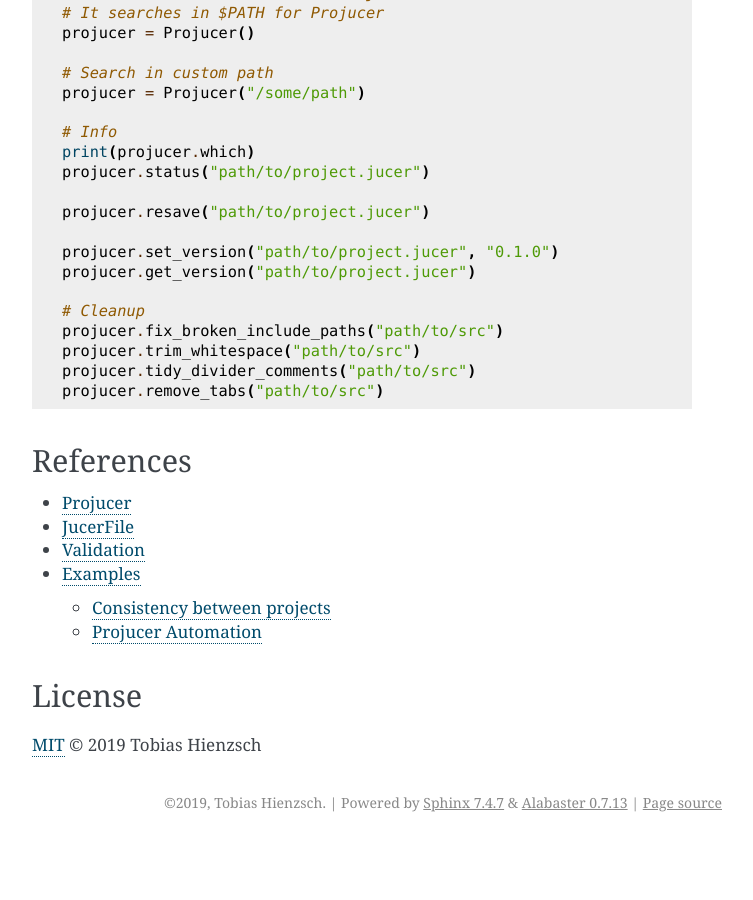
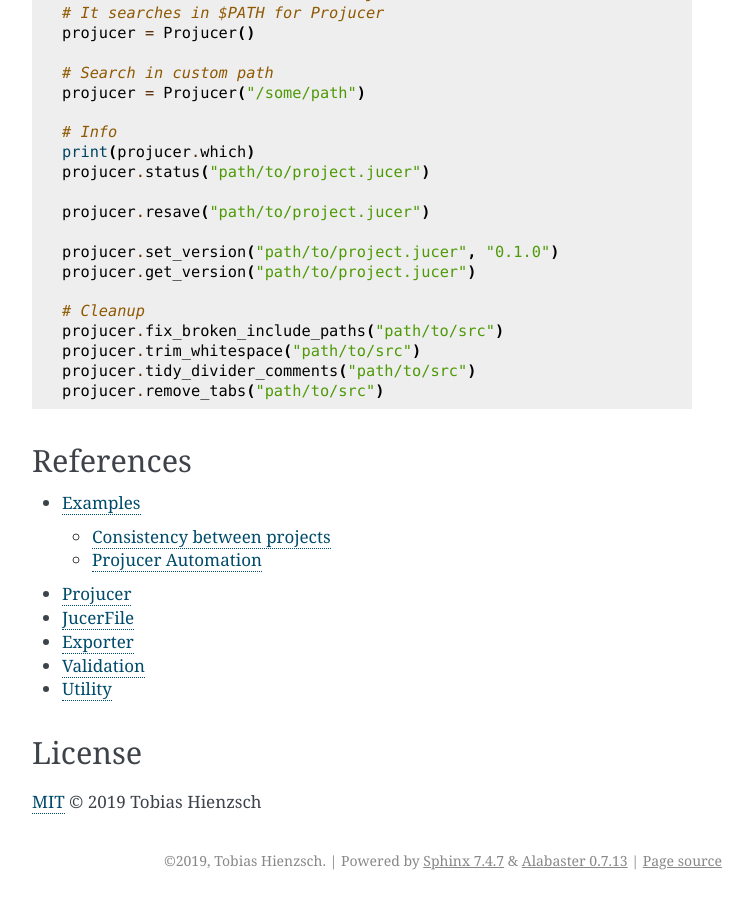
Before and after one commit to tobanteAudio/python-juce, a Sphinx documentation site: the page built from docs/index.rst, in a window 1280 px wide and 900 px high, scrolled down 1331 px. Shown: the whole window, without its empty margins (388-1141 px from the left). Built offline with Sphinx 7.4.7, drawn with Linux system fonts in a browser that asks for light colours; before the commit the page ends 2173 px from its top, so only the background shows below that.

Commit message:
Update sphinx docs

```diff
--- /dev/null
+++ b/docs/Exporter.rst
@@ -0,0 +1,6 @@
+Exporter
+=====================================
+
+.. autoclass:: juce.projucer.Exporter
+   :members:
+   :undoc-members:
--- /dev/null
+++ b/docs/Utility.rst
@@ -0,0 +1,6 @@
+Utility
+=====================================
+
+.. automodule:: juce.util
+   :members:
+   :undoc-members:
--- a/docs/index.rst
+++ b/docs/index.rst
@@ -94,10 +94,12 @@
 ------------
 .. toctree::
 
+    Examples
     Projucer
     JucerFile
+    Exporter
     Validation
-    Examples
+    Utility
 
 .. |travis-status| image:: https://img.shields.io/travis/tobanteAudio/python-juce.svg?style=flat
     :alt: Build status Linux/macOS
```
Also changed, not shown: 1 other file.
